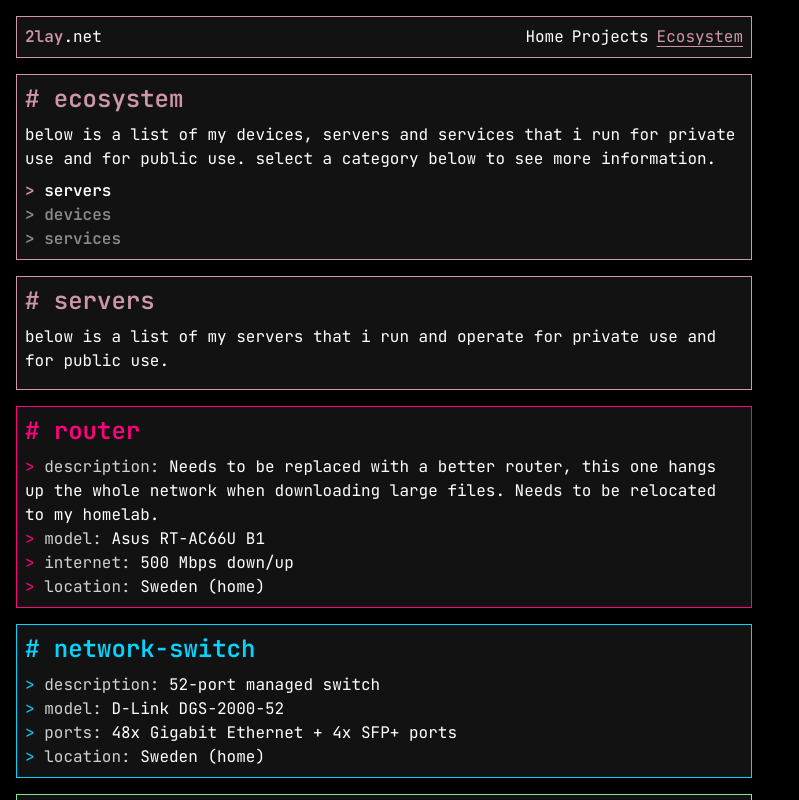
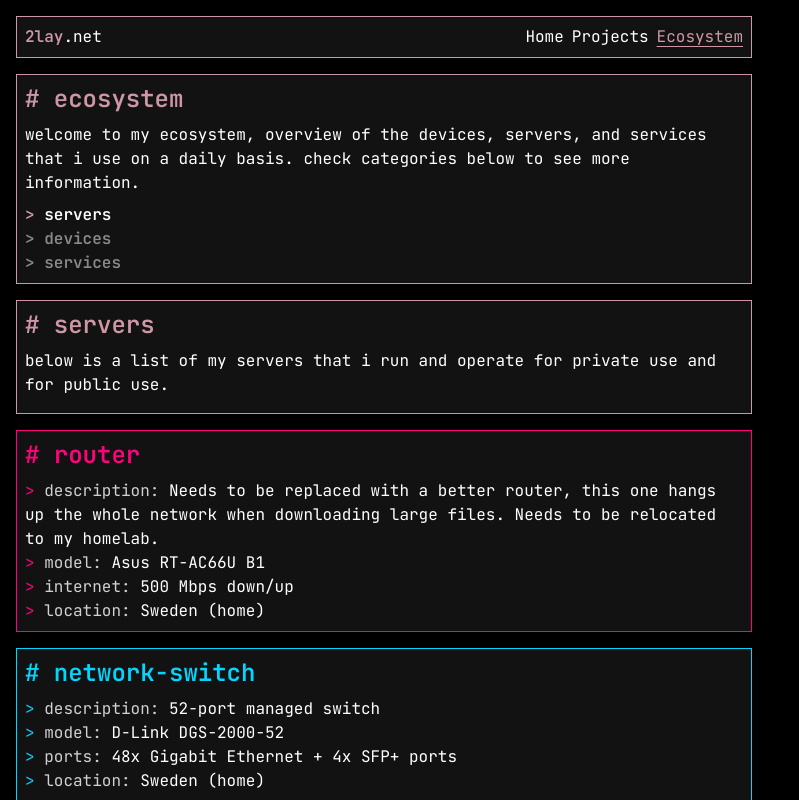
Before and after one commit to 2lay/2lay.net, a Next.js app: page /ecosystem in a window 1280 px wide. Shown: the top 800 px of the page, without its empty margins (0-799 px from the left). Built offline with nearby package versions, Linux system fonts and the light colour scheme.

Commit message:
feat: this sounds better

```diff
--- a/src/app/ecosystem/page.client.tsx
+++ b/src/app/ecosystem/page.client.tsx
@@ -96,7 +96,7 @@ const devices = [
         cpu: "AMD Ryzen 7 7800X3D",
         motherboard: "NZXT N7 B650E",
         memory: "G.SKILL Flare X5 DDR5 2x32GB 6200MHz",
-        storage: "Kingston A5000 512GB (boot), WD SN850X 1TB (data/games)",
+        storage: "Kingston A5000 512GB (boot), WD Black SN850X 1TB (data/games)",
         gpu: "ASUS TUF RTX 7900XTX",
         case: "Corsair 3000D",
         cooling: "DeepCool LT720 White AIO",
@@ -192,7 +192,7 @@ export default function InfraClient() {
                 <Card className="mb-4">
                     <h2 className="text-2xl font-semibold mb-2 text-pink-500"># ecosystem</h2>
                     <p className="mb-2">
-                        below is a list of my devices, servers and services that i run for private use and for public use. select a category below to see more information.
+                        welcome to my ecosystem, overview of the devices, servers, and services that i use on a daily basis. check categories below to see more information.
                     </p>
                     <div className="gap-2">
                         <p className={`cursor-pointer font-semibold group ${selectedCategory === "servers" ? "text-pink-500" : "text-white/50 hover:text-white/80"}`} onClick={() => setSelectedCategory("servers")}>
```
